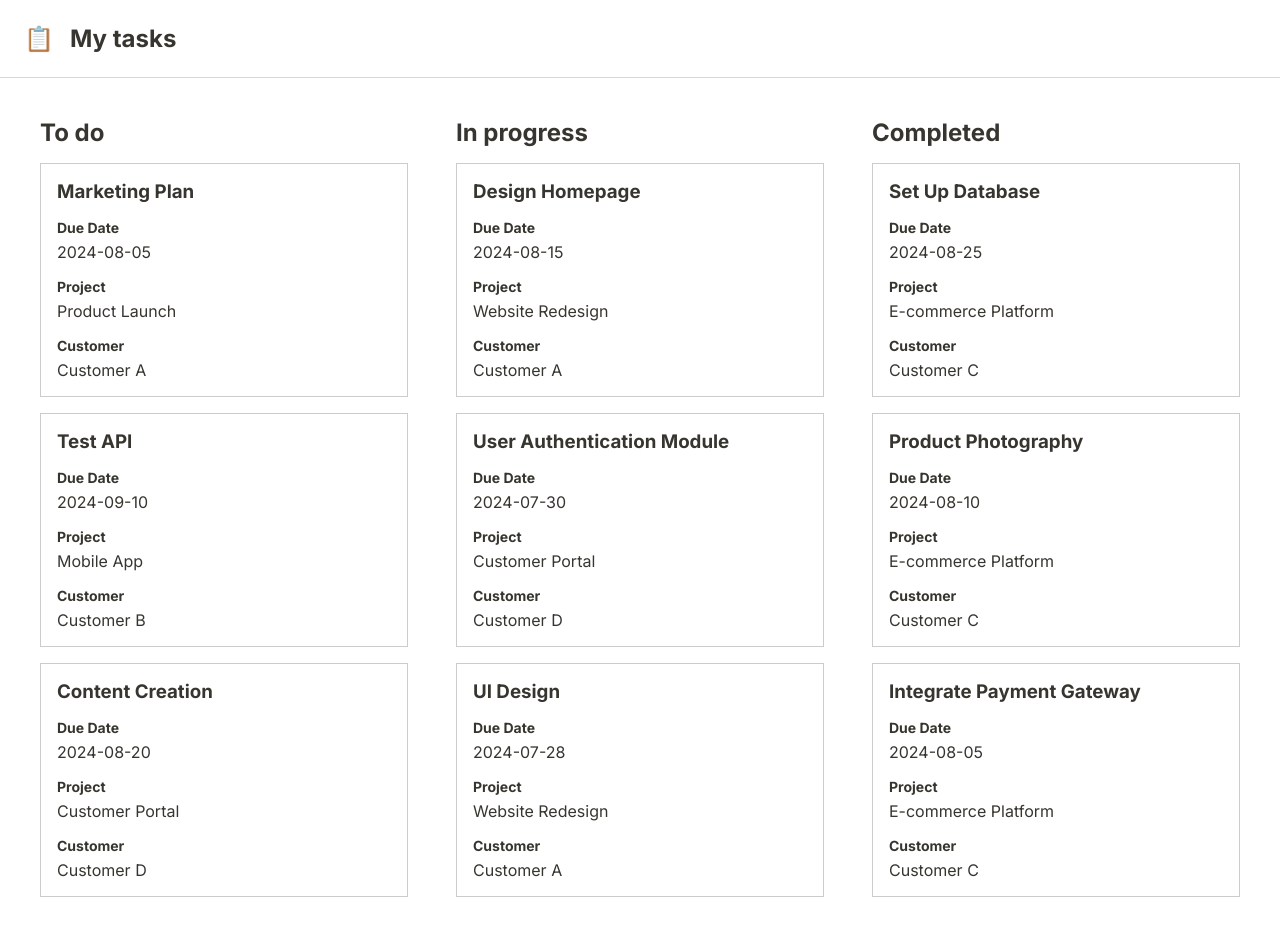
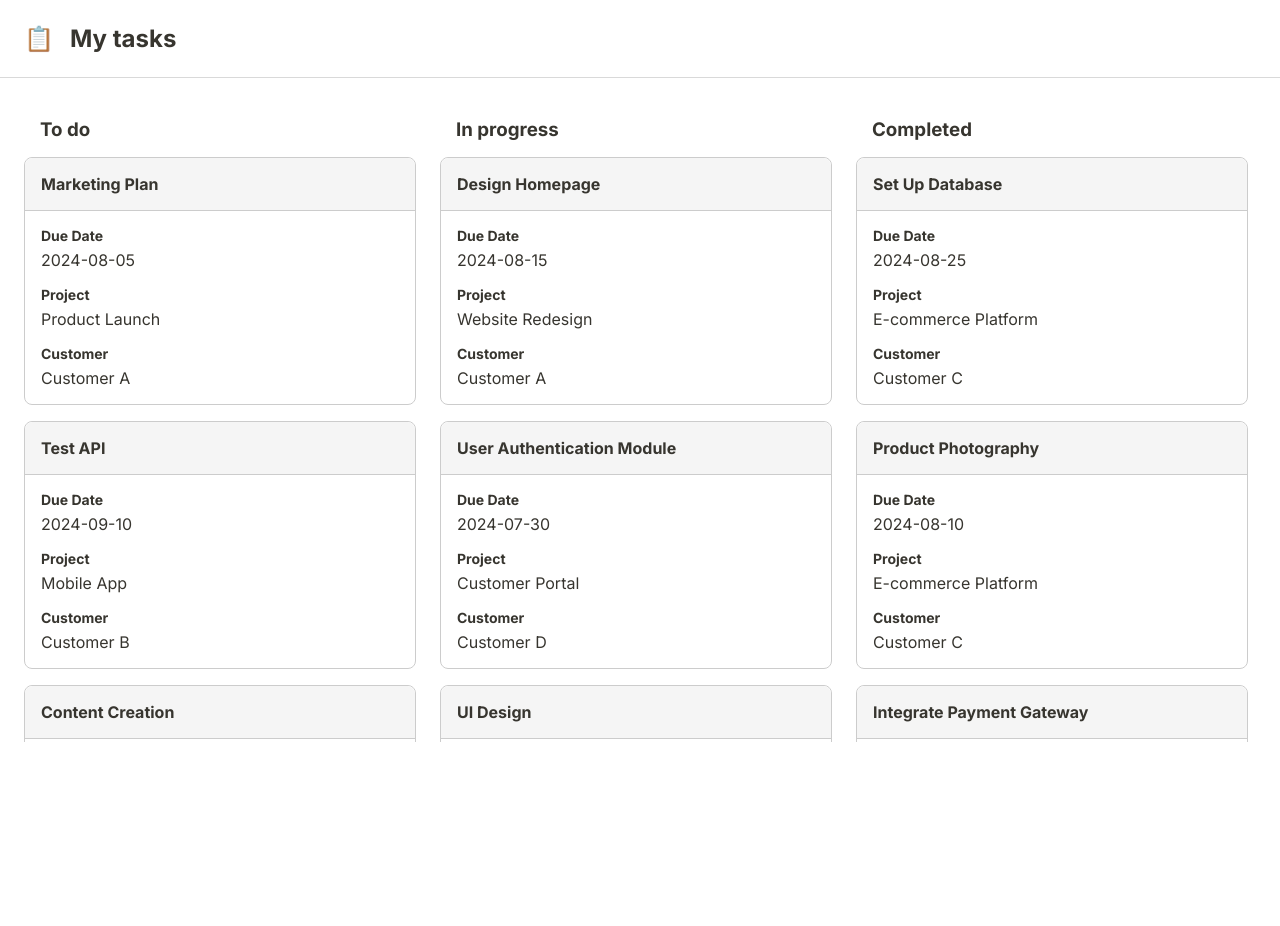
Before and after one commit to arturyb1/task-management-kanban, a React (Vite) app: page / in a window 1280 px wide. After the commit the page ends 800 px from the top, so only its background shows below. Built offline with nearby package versions, Linux system fonts and the light colour scheme.

Commit message:
css restructuring. adding animations. adding closing of modal by hitting esc

```diff
--- a/src/App.css
+++ b/src/App.css
@@ -3,6 +3,7 @@
 h1,
 h2,
 h3,
+h4,
 strong,
 p {
   margin: 0;
@@ -19,7 +20,7 @@ nav {
 }
 
 body {
-  height: 100%;
+  height: 100vh;
   margin: 0;
   overflow: hidden;
 }
@@ -42,20 +43,50 @@ body {
 
 .task-column {
   flex: 1;
+  display: flex;
+  flex-direction: column;
+  max-height: calc(100vh - 10rem);
+  position: relative;
+}
+
+.task-column-header {
+  background-color: white;
+  position: sticky;
+  top: 0;
   padding: 1rem;
-  overflow: scroll;
+  z-index: 1;
+  width: 100%;
+}
+
+.task-column-body {
+  overflow-y: auto;
+  flex: 1;
+  padding-top: 0, 5rem;
+  display: flex;
+  flex-direction: column;
+  gap: 1rem;
+}
+.task-card {
+  border: 1px solid #ccc;
+  cursor: pointer;
+  display: flex;
+  flex-direction: column;
+  border-radius: 0.5rem;
+  margin-right: 0.5rem;
+}
+
+.task-card-header {
+  background-color: #f5f5f5;
+  padding: 1rem;
+  border-radius: 0.5rem 0.5rem 0rem 0rem;
+  border-bottom: solid 1px #ccc;
+}
+
+.task-card-body {
+  padding: 1rem;
   display: flex;
   gap: 1rem;
   flex-direction: column;
-}
-
-.task-card {
-  border: 1px solid #ccc;
-  padding: 1rem;
-  cursor: pointer;
-  display: flex;
-  flex-direction: column;
-  gap: 1rem;
 }
 
 .data-field {
@@ -70,6 +101,28 @@ body {
 
 /* Task Details */
 
+@keyframes zoomIn {
+  from {
+    transform: translate(-50%, -50%) scale(0.8);
+    opacity: 0;
+  }
+  to {
+    transform: translate(-50%, -50%) scale(1);
+    opacity: 1;
+  }
+}
+
+@keyframes zoomOut {
+  from {
+    transform: translate(-50%, -50%) scale(1);
+    opacity: 1;
+  }
+  to {
+    transform: translate(-50%, -50%) scale(0.8);
+    opacity: 0;
+  }
+}
+
 .overlay {
   position: fixed;
   top: 0;
@@ -81,13 +134,19 @@ body {
   justify-content: center;
   background-color: rgba(0, 0, 0, 0.4);
   z-index: 10;
+  opacity: 0;
+  transition: opacity 0.3s ease-in-out;
+}
+
+.overlay.active {
+  opacity: 1;
 }
 
 .task-details {
   position: fixed;
   top: 50%;
   left: 50%;
-  transform: translate(-50%, -50%);
+  transform: translate(-50%, -50%) scale(1);
   width: 80%;
   height: 96%;
   background-color: white;
@@ -98,6 +157,11 @@ body {
   display: flex;
   flex-direction: column;
   border: solid 1px #d9d9d9;
+  animation: zoomIn 0.3s forwards;
+}
+
+.task-details.closing {
+  animation: zoomOut 0.3s forwards;
 }
 
 .task-details-header {
@@ -108,6 +172,7 @@ body {
   display: flex;
   flex-direction: row;
   justify-content: space-between;
+  align-content: center;
   padding: 1.5rem;
   border-bottom: solid 1px #d9d9d9;
   background-color: white;
@@ -202,10 +267,10 @@ body {
 }
 
 .status-chip {
-  padding: 5px 10px;
-  border-radius: 15px;
+  padding: 8px 12px;
+  border-radius: 24px;
   display: inline-block;
-  border: solid 1px #79747e;
+  border: solid 1px #d9d9d9;
   font-size: 0.875rem;
   font-weight: bold;
   color: #49454f;
@@ -222,3 +287,21 @@ body {
 .status-chip.completed {
   background-color: #ebffee;
 }
+
+::-webkit-scrollbar {
+  width: 8px;
+}
+
+::-webkit-scrollbar-track {
+  background: #ffffff;
+}
+
+::-webkit-scrollbar-thumb {
+  background-color: #dcdcdc;
+  border-radius: 10px;
+  border: 1px solid #f1f1f1;
+}
+
+::-webkit-scrollbar-thumb:hover {
+  background: #8d8d8d;
+}
--- a/src/components/TaskCard.jsx
+++ b/src/components/TaskCard.jsx
@@ -3,10 +3,14 @@ import DataField from './DataField'
 const TaskCard = ({ task, onClick }) => {
   return (
     <div className="task-card" onClick={onClick}>
-      <h3>{task.taskName}</h3>
-      <DataField label="Due Date" value={task.dueDate} />
-      <DataField label="Project" value={task.projectName} />
-      <DataField label="Customer" value={task.customer} />
+      <div className="task-card-header">
+        <h4>{task.taskName}</h4>
+      </div>
+      <div className="task-card-body">
+        <DataField label="Due Date" value={task.dueDate} />
+        <DataField label="Project" value={task.projectName} />
+        <DataField label="Customer" value={task.customer} />
+      </div>
     </div>
   )
 }
--- a/src/components/TaskColumn.jsx
+++ b/src/components/TaskColumn.jsx
@@ -3,7 +3,10 @@ import TaskCard from './TaskCard'
 const TaskColumn = ({ status, tasks, onTaskClick }) => {
   return (
     <div className="task-column">
-      <h2>{status}</h2>
+      <div className="task-column-header">
+        <h3>{status}</h3>
+      </div>
+      <div className="task-column-body">
         {tasks
           .filter((task) => task.status === status)
           .map((task) => (
@@ -14,6 +17,7 @@ const TaskColumn = ({ status, tasks, onTaskClick }) => {
             />
           ))}
       </div>
+    </div>
   )
 }
 
--- a/src/components/TaskDetails.jsx
+++ b/src/components/TaskDetails.jsx
@@ -1,7 +1,43 @@
+import React, { useEffect } from 'react'
 import DataField from './DataField'
 import StatusChip from './StatusChip'
+import '../App.css'
 
 const TaskDetails = ({ task, onClose }) => {
+  useEffect(() => {
+    const taskDetails = document.querySelector('.task-details')
+    const overlay = document.querySelector('.overlay')
+
+    overlay.classList.add('active')
+    taskDetails.classList.remove('closing')
+
+    const handleAnimationEnd = () => {
+      if (taskDetails.classList.contains('closing')) {
+        overlay.classList.remove('active')
+      }
+    }
+
+    const handleKeyDown = (event) => {
+      if (event.key === 'Escape') {
+        handleCloseClick()
+      }
+    }
+
+    taskDetails.addEventListener('animationend', handleAnimationEnd)
+    document.addEventListener('keydown', handleKeyDown)
+
+    return () => {
+      taskDetails.removeEventListener('animationend', handleAnimationEnd)
+      document.removeEventListener('keydown', handleKeyDown)
+    }
+  }, [])
+
+  const handleCloseClick = () => {
+    const taskDetails = document.querySelector('.task-details')
+    taskDetails.classList.add('closing')
+    setTimeout(onClose, 300)
+  }
+
   return (
     <>
       <div className="overlay"></div>
@@ -11,7 +47,7 @@ const TaskDetails = ({ task, onClose }) => {
             <h2>{task.taskName}</h2>
             <StatusChip status={task.status} />
           </div>
-          <button className="close-button" onClick={onClose}>
+          <button className="close-button" onClick={handleCloseClick}>
             <svg
               xmlns="http://www.w3.org/2000/svg"
               viewBox="0 0 24 24"
```
Lines whose indentation alone changed are shown as unchanged.
